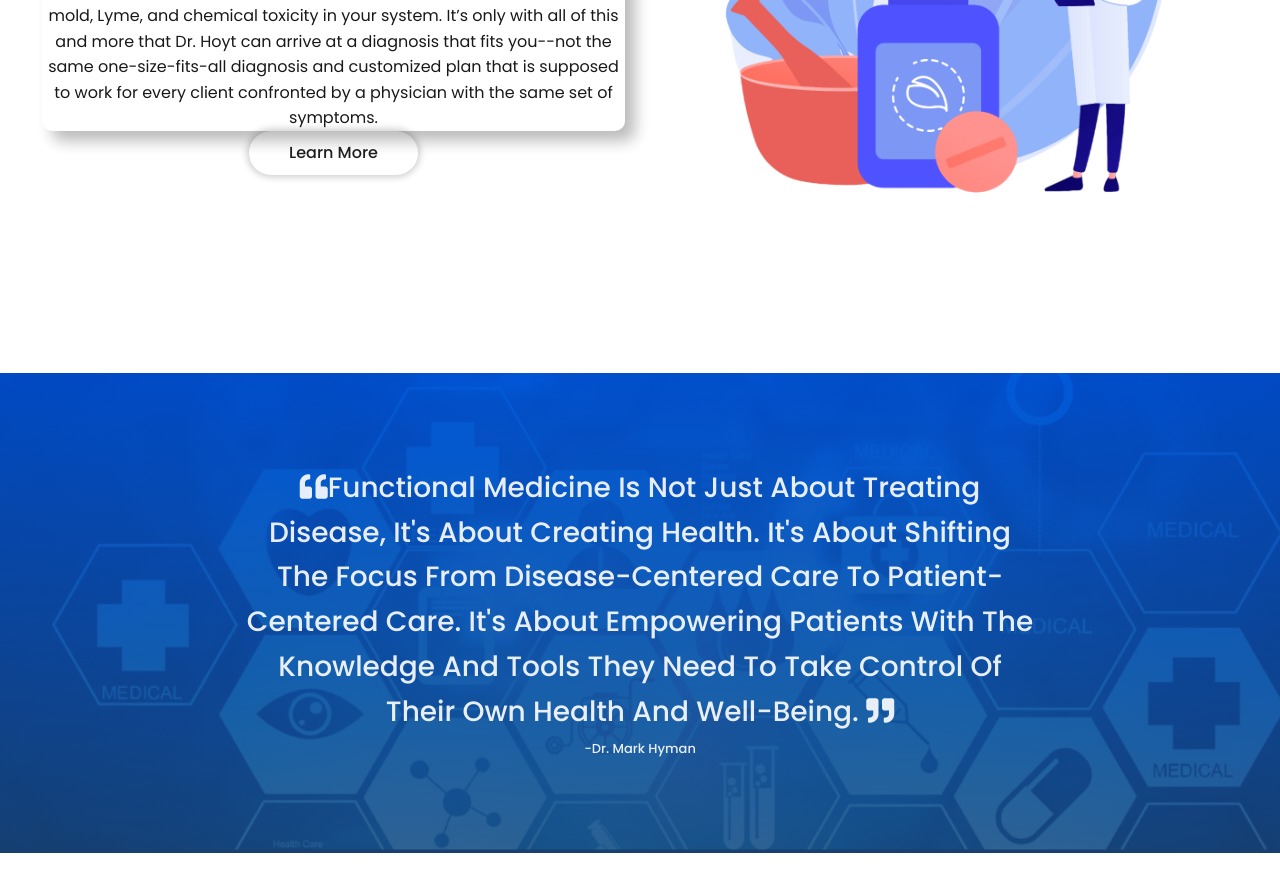
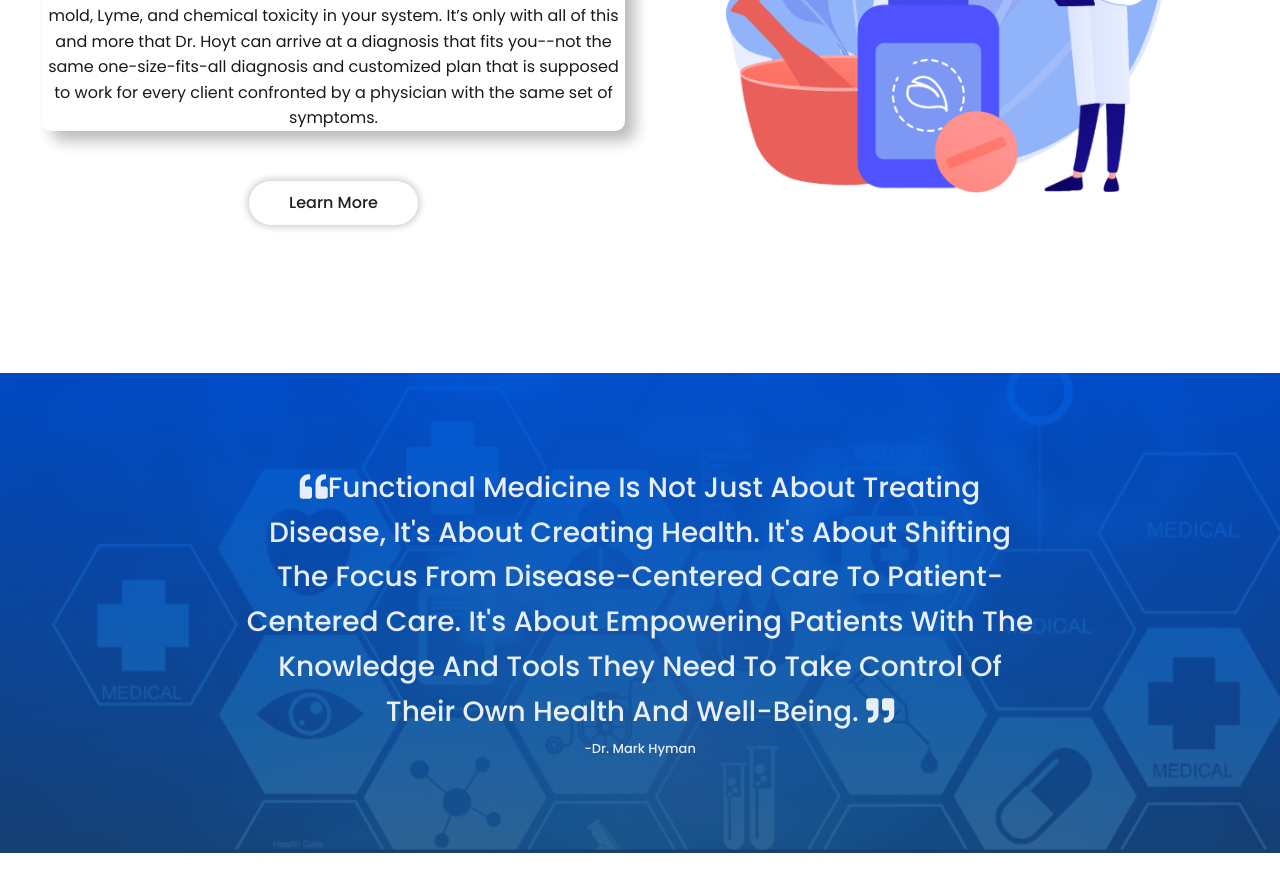
Before and after one commit to JONATHANJ64/HoytInt, a website: page index.html in a window 1280 px wide. Shown: the part 1340-2231 px from the top of the page. Drawn offline with Linux system fonts and the light colour scheme.

Commit message:
Add files via upload

```diff
--- a/css/main.css
+++ b/css/main.css
@@ -1249,3 +1249,6 @@ color: var(--light-blue-color);
     border-radius: 10px;
     box-shadow: 10px 10px 15px rgba(0, 0, 0, 0.3);
 }
+.button{
+    margin-top: 50px;
+}
```
